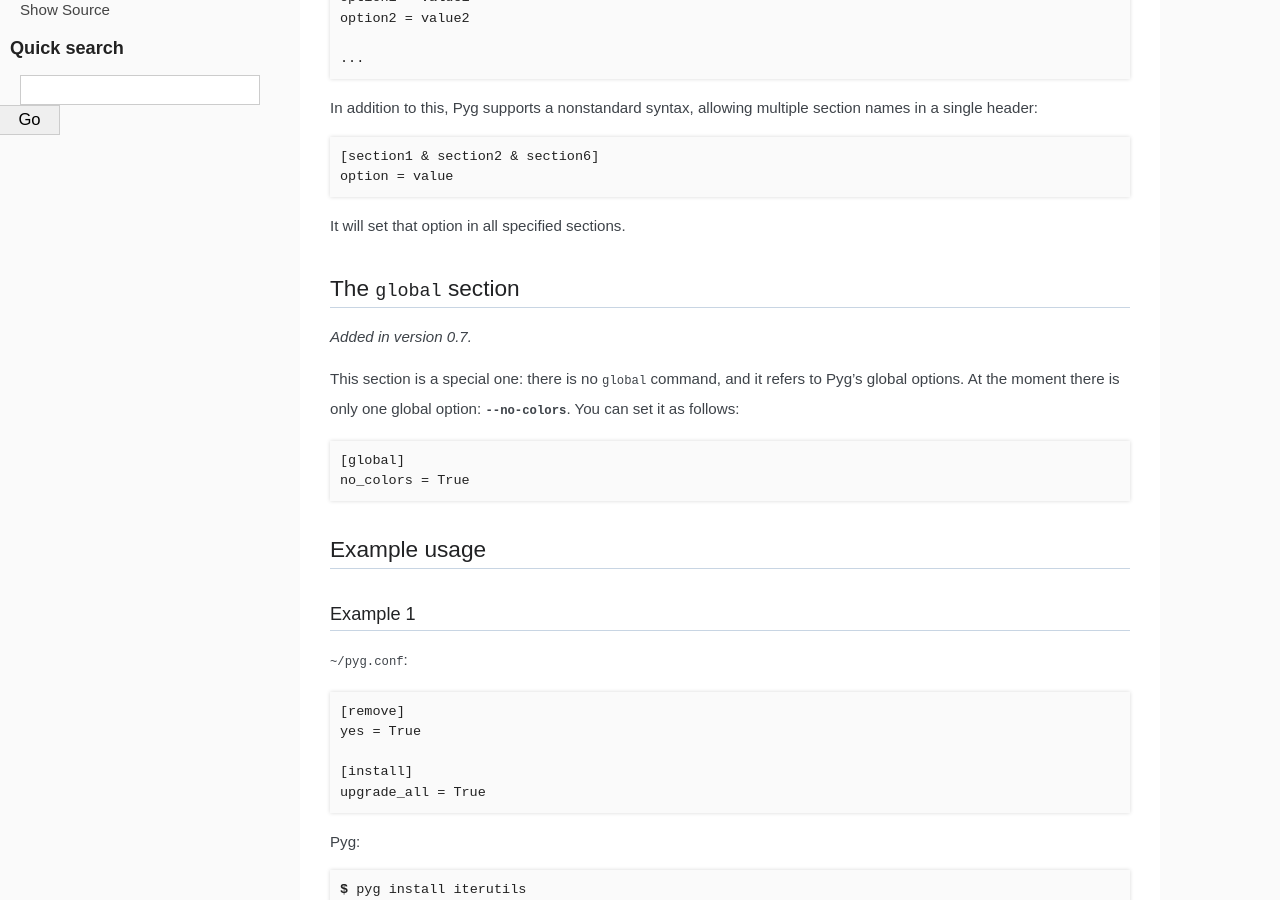
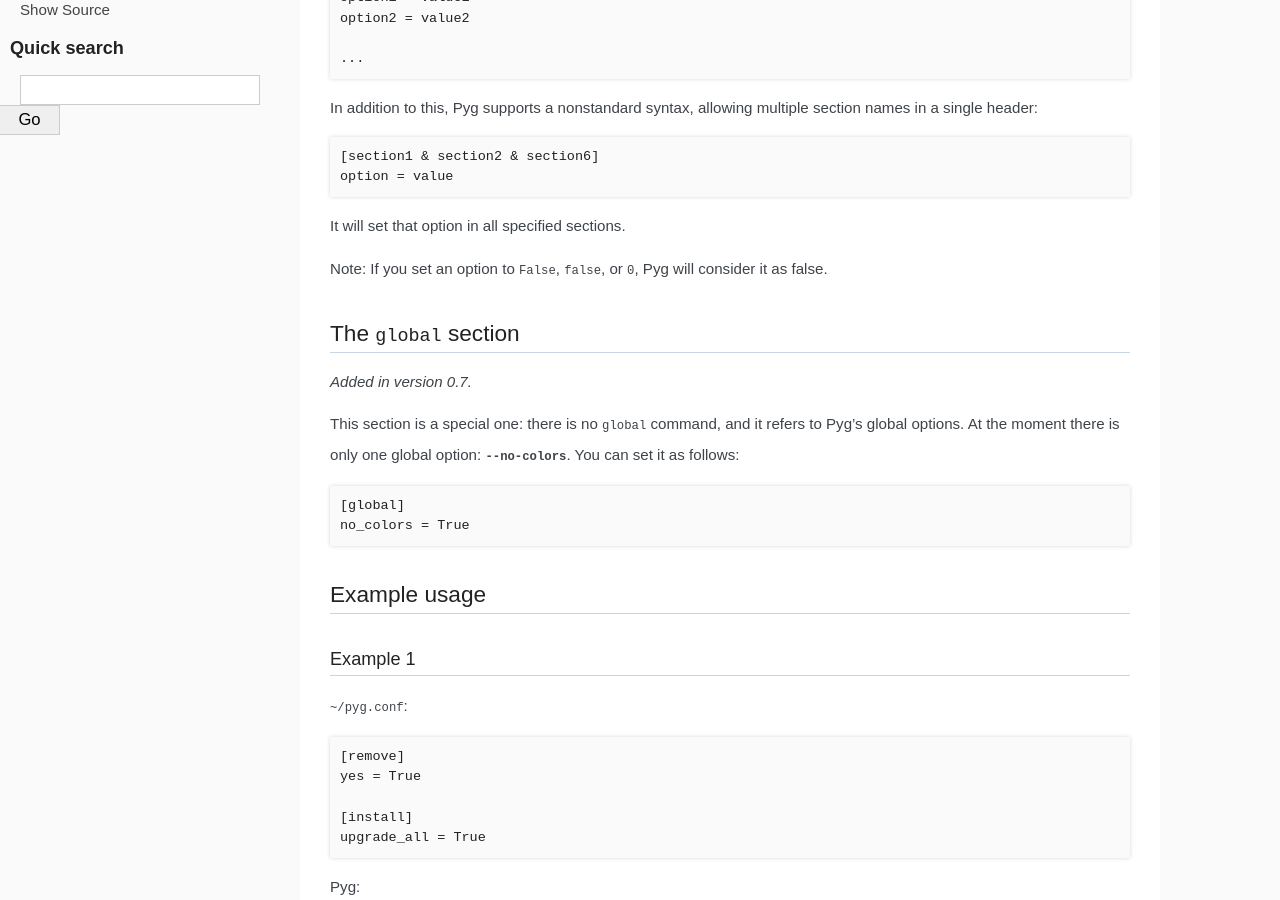
Before and after one commit to rubik/pyg, a Sphinx documentation site: the page built from docs/config_files.rst, in a window 1280 px wide and 900 px high, scrolled down 474 px. Built offline with Sphinx 7.4.7, drawn with Linux system fonts in a browser that asks for light colours.

Commit message:
Updated docs

```diff
--- a/docs/config_files.rst
+++ b/docs/config_files.rst
@@ -28,6 +28,8 @@ In addition to this, Pyg supports a nonstandard syntax, allowing multiple sectio
     option = value
 
 It will set that option in all specified sections.
+
+Note: If you set an option to ``False``, ``false``, or ``0``, Pyg will consider it as false.
 
 The ``global`` section
 ----------------------
```
Also changed, not shown: 1 other file.
